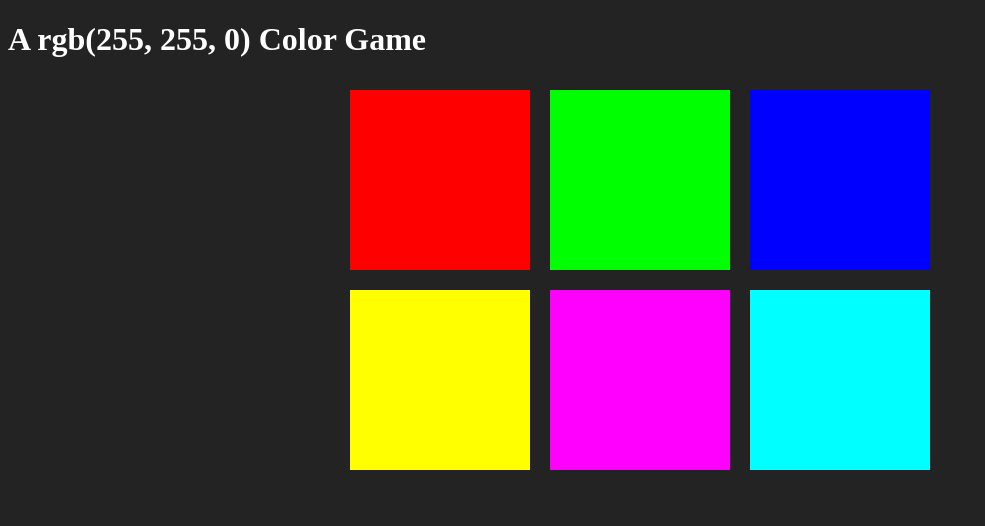
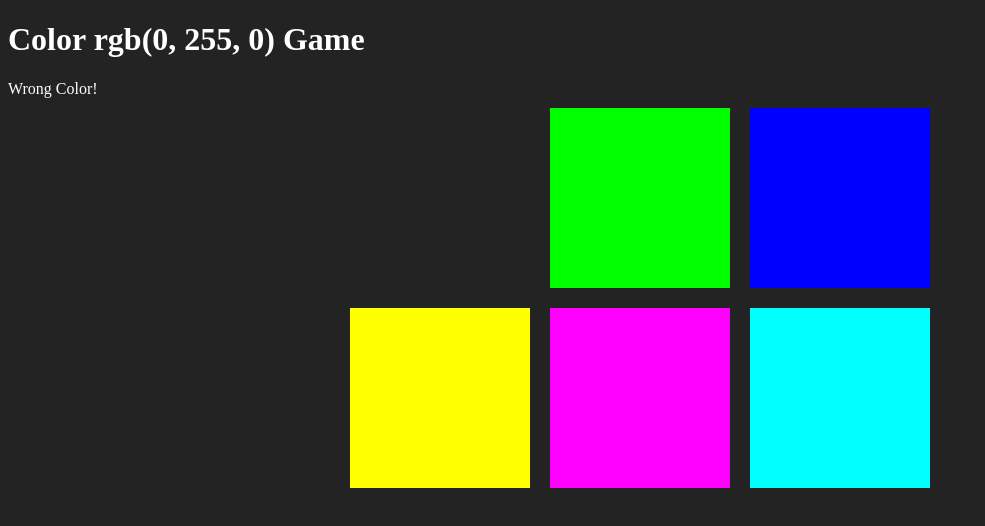
Before and after one commit to schrudolf/rgb-color-game, a plain HTML site: page index.html in a window 1280 px wide. Both pictures are taken after a click on the element 439 px from the left and 179 px from the top of the page. Shown: the whole page, without its empty margins (0-985 px from the left). Drawn offline with Linux system fonts and the light colour scheme.

Commit message:
basic bg functions

```diff
--- a/color.css
+++ b/color.css
@@ -18,3 +18,7 @@ body {
 h1 {
     color: white;
 }
+
+#message {
+    color: white;
+}
--- a/colorgame.js
+++ b/colorgame.js
@@ -7,9 +7,10 @@ var colors = [
     "rgb(0, 255, 255)"
 ];
 
-var selectedColor = colors[3];
+var selectedColor = randomColor();
 var square  = document.querySelectorAll(".square");
 var rgbColor = document.getElementById("rgbColor");
+var message = document.getElementById("message");
 
 rgbColor.textContent = selectedColor;
 
@@ -18,9 +19,22 @@ for(var i = 0; i < square.length; i++) {
     square[i].addEventListener("click", function() {
         var clickedColor = this.style.backgroundColor;
         if(clickedColor === selectedColor) {
-            alert("Nice Job");
+            message.textContent = "Correct!";
+            changeColors();
         } else {
-            alert("Bad color");
+            this.style.backgroundColor = "#232323";
+            message.textContent = "Wrong Color!";
         }
     });
 }
+
+function changeColors() {
+    for(var i = 0; i < square.length; i++) {
+        square[i].style.backgroundColor = selectedColor;
+    }
+}
+
+function randomColor(random) {
+    var random = Math.floor(Math.random() * colors.length);
+    return colors[random];
+}
--- a/index.html
+++ b/index.html
@@ -7,7 +7,11 @@
     <link rel="stylesheet" href="color.css">
 </head>
 <body>
-    <h1>A <span id="rgbColor"></span> Color Game</h1>
+    <h1>Color <span id="rgbColor"></span> Game</h1>
+    <div>
+        <span id="message">
+        </span>
+    </div>
     <div class="container">
         <div class="square"></div>
         <div class="square"></div>
```
